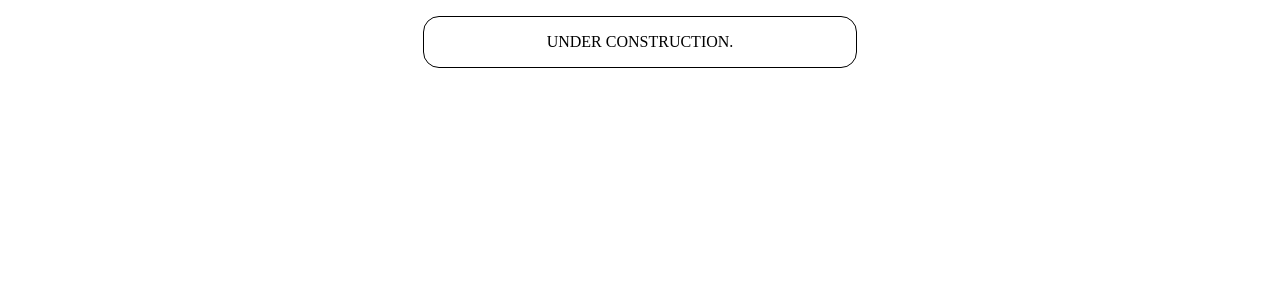
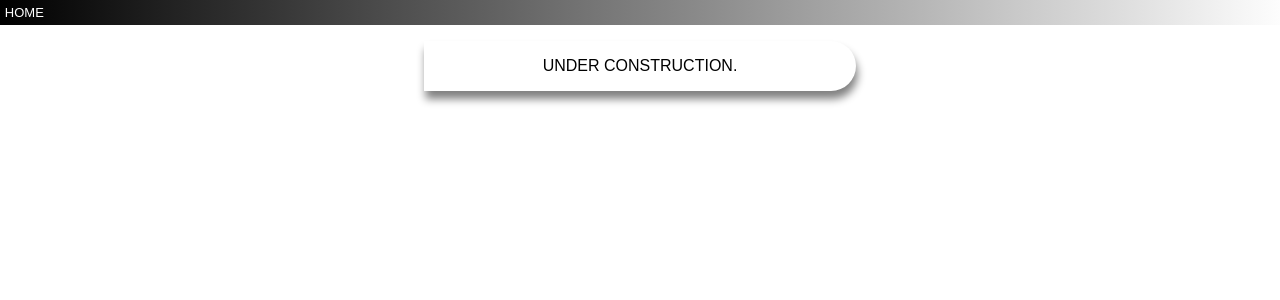
Before and after one commit to guykibby/FAQsite, a React (Create React App) app in the folder client/: page /login in a window 1280 px wide. Shown: the top 300 px of the page. Built offline with nearby package versions, Linux system fonts and the light colour scheme.

Commit message:
Added some CSS

```diff
--- a/client/src/App.css
+++ b/client/src/App.css
@@ -1,5 +1,9 @@
 body {
   margin: 0;
+  font-family: Arial, Helvetica, sans-serif;
+}
+input.list-item {
+  background-color: rgb(194, 193, 193);
 }
 
 .main-container {
@@ -12,18 +16,24 @@ body {
 
 .title {
   font-size: larger;
+  font-weight: 600;
   margin: 2rem 0 1rem 0;
 }
 
 .list-item {
   width: 100%;
-  border-radius: 1rem;
-  border: black 1px solid;
+  /* border-radius: 1rem; */
+  /* border: black 1px solid; */
+  border-bottom-right-radius: 2rem;
+  border-top-right-radius: 2rem;
   padding: 1rem;
   margin: 1rem 0;
   text-decoration: none;
   color: black;
   text-align: center;
+  box-shadow: 0.1rem 0.5rem 0.5rem grey;
+  border: none;
+  background-color: white;
 }
 
 .question {
@@ -38,3 +48,21 @@ body {
   text-align: center;
   padding: 0.3rem;
 }
+.navbtn {
+  width: auto;
+  border-radius: 0.5rem;
+  background-color: rgb(83, 79, 79);
+  color: white;
+}
+/* .subtitle {
+  font-size: smaller;
+} */
+.header {
+  background-color: black;
+  width: 100%;
+  color: white;
+  font-size: small;
+  padding-left: 2rem;
+  padding: 0.3rem;
+  background-image: linear-gradient(to right, black, white);
+}
--- a/client/src/App.js
+++ b/client/src/App.js
@@ -17,6 +17,7 @@ const App = () => {
 
   return (
     <>
+      <header className="header">HOME</header>
       <div className="main-container">
         <Routes>
           <Route path="/" element={<HomePage />} />
--- a/client/src/components/PostAnswer.js
+++ b/client/src/components/PostAnswer.js
@@ -82,6 +82,7 @@ const PostAnswer = () => {
       {/* query form for the user to enter their answer to a question */}
       <form onSubmit={handleSubmit} className="main-container">
         <input
+          placeholder="Enter your answer..."
           type="text"
           required
           id="answer-description"
@@ -92,7 +93,7 @@ const PostAnswer = () => {
             setAnswer(e.target.value);
           }}
         />
-        <button className="list-item" disabled={isLoading}>
+        <button className="navbtn" disabled={isLoading}>
           Submit
         </button>
       </form>
--- a/client/src/components/PostQuestion.js
+++ b/client/src/components/PostQuestion.js
@@ -4,7 +4,7 @@ import { useNavigate } from "react-router-dom";
 
 const PostQuestion = () => {
   const { topicId } = useParams();
-  const [ topic, setTopic ] = useState("");
+  const [topic, setTopic] = useState("");
   const [question, setQuestion] = useState("");
   const [isLoading, setIsLoading] = useState(false);
   const [error, setError] = useState(false);
@@ -71,9 +71,10 @@ const PostQuestion = () => {
   return (
     <>
       <h1>Post Question</h1>
-     <p className="title">{topic.name}</p>
+      <p className="title">{topic.name}</p>
       <form onSubmit={handelSubmit} className="main-container">
         <input
+          placeholder="Enter a question..."
           type="text"
           required
           id="question-description"
@@ -86,7 +87,7 @@ const PostQuestion = () => {
           }}
         />
 
-        <button className="list-item" disabled={isLoading}>
+        <button className="navbtn" disabled={isLoading}>
           Submit
         </button>
       </form>
--- a/client/src/components/ViewAnswers.js
+++ b/client/src/components/ViewAnswers.js
@@ -72,7 +72,7 @@ const ViewAnswers = () => {
           );
         })
       )}
-      <button onClick={handleClick} className="list-item">
+      <button onClick={handleClick} className="navbtn">
         POST NEW ANSWER
       </button>
     </>
--- a/client/src/components/ViewQuestions.js
+++ b/client/src/components/ViewQuestions.js
@@ -67,7 +67,7 @@ const ViewQuestions = () => {
         })
       )}
 
-      <button onClick={handleClick} className="list-item">
+      <button onClick={handleClick} className="navbtn">
         POST NEW QUESTION
       </button>
     </>
```
